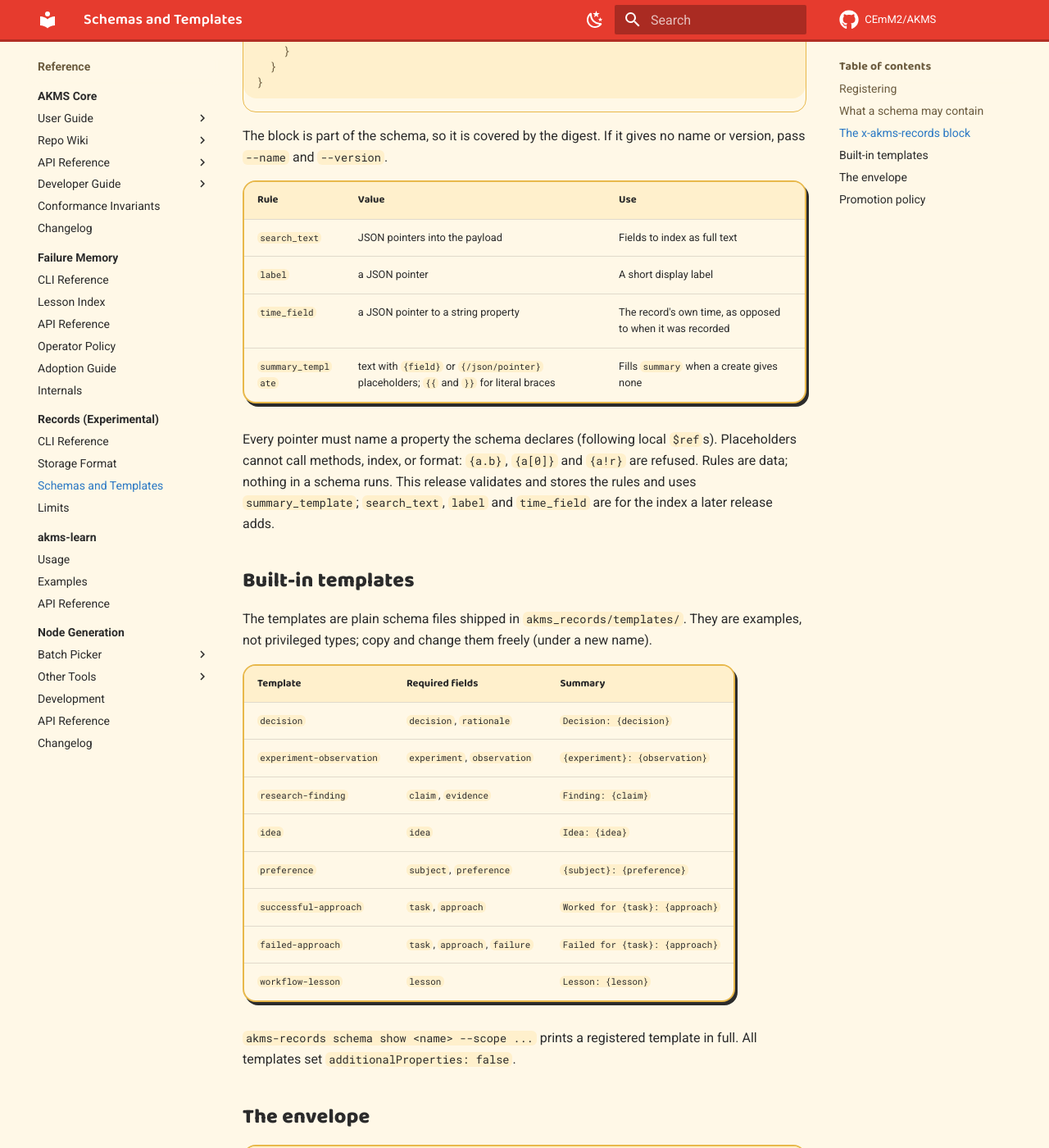
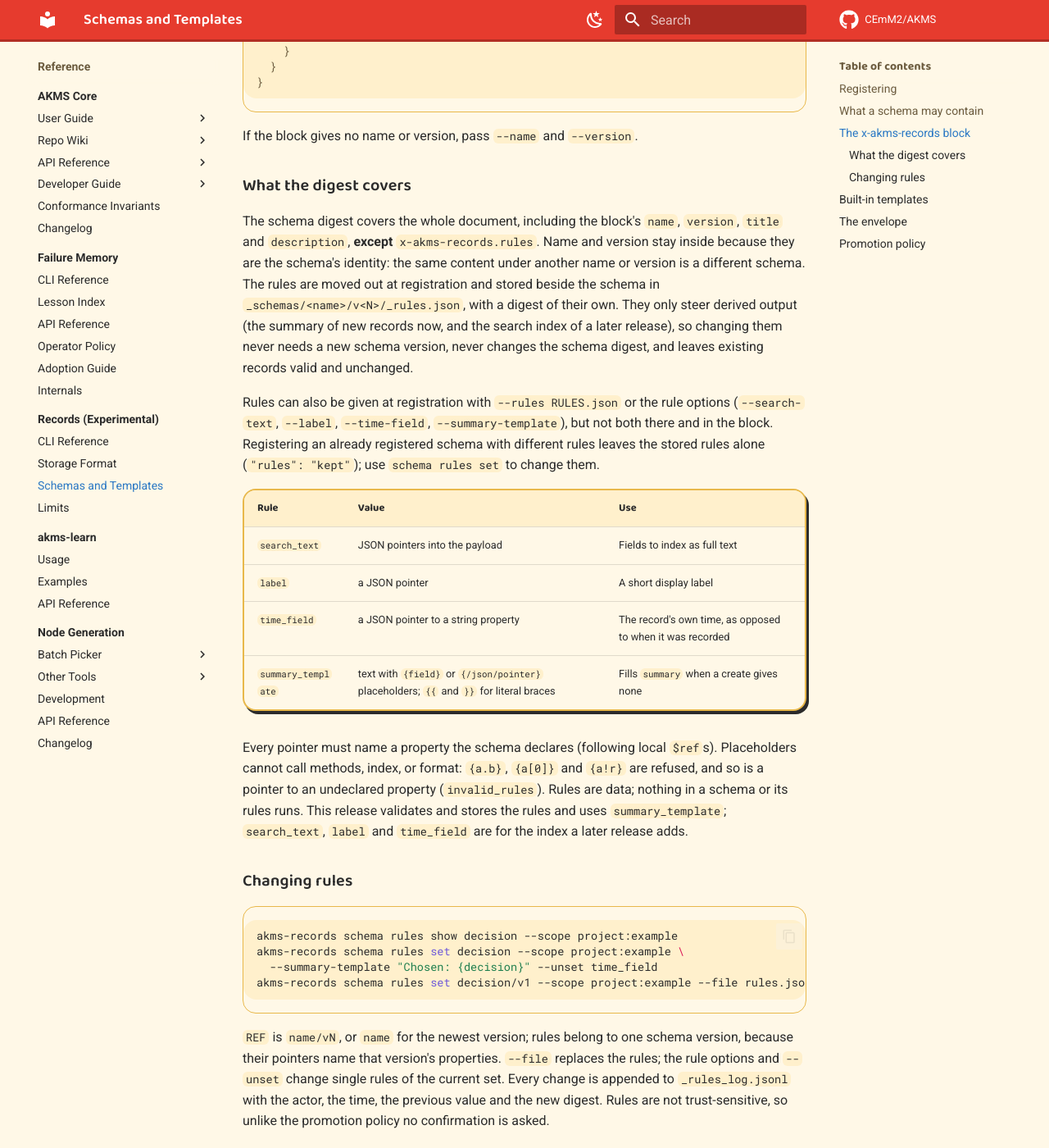
Before and after one commit to CEmM2/AKMS, an MkDocs documentation site: the page built from docs/reference/records/schemas-and-templates.md, in a window 1280 px wide and 1400 px high, scrolled down 1759 px. Shown: the whole window at 82% size. Built offline with MkDocs 1.6.1 and Material for MkDocs 9.7.7, drawn with Linux system fonts in a browser that asks for light colours; comment, search, counter and statistics services are not loaded; some of the changed text lies outside the part shown.

Commit message:
docs(records): rules beside the schema, report-only doctor, deletion gap
The schema page documents the digest boundary and the rules commands; the
CLI reference documents report-only doctor, --fix and its checks; the
storage-format and limits pages state plainly that deleting the newest
revision file goes undetected, why (a mutable head file would conflict in
git merges), and that git history is the remedy for a project store.

Co-Authored-By: Claude Opus 5.5 <noreply@anthropic.com>

````diff
--- a/docs/reference/records/schemas-and-templates.md
+++ b/docs/reference/records/schemas-and-templates.md
@@ -15,8 +15,9 @@ akms-records schema register ./research-decision.schema.json --scope project:exa
 akms-records schema register --template idea --scope project:example
 ```
 
-Registration stores the schema's canonical JSON and the SHA-256 of it. Every
-record written against the schema carries that digest. Loading a schema
+Registration stores the schema's canonical JSON and the SHA-256 of it, and
+stores any extraction rules beside it. Every record written against the schema
+carries the schema digest. Loading a schema
 recomputes it, and a schema whose content no longer matches is refused
 (`schema_tampered`); a formatting-only edit keeps the digest. Registering the
 same content again does nothing. Different content under an existing
@@ -75,8 +76,25 @@ A schema may carry its name, version and extraction rules:
 }
 ```
 
-The block is part of the schema, so it is covered by the digest. If it gives
-no name or version, pass `--name` and `--version`.
+If the block gives no name or version, pass `--name` and `--version`.
+
+### What the digest covers
+
+The schema digest covers the whole document, including the block's `name`,
+`version`, `title` and `description`, **except** `x-akms-records.rules`.
+Name and version stay inside because they are the schema's identity: the same
+content under another name or version is a different schema. The rules are
+moved out at registration and stored beside the schema in
+`_schemas/<name>/v<N>/_rules.json`, with a digest of their own. They only
+steer derived output (the summary of new records now, and the search index of
+a later release), so changing them never needs a new schema version, never
+changes the schema digest, and leaves existing records valid and unchanged.
+
+Rules can also be given at registration with `--rules RULES.json` or the rule
+options (`--search-text`, `--label`, `--time-field`, `--summary-template`),
+but not both there and in the block. Registering an already registered schema
+with different rules leaves the stored rules alone (`"rules": "kept"`); use
+`schema rules set` to change them.
 
 | Rule | Value | Use |
 |---|---|---|
@@ -87,10 +105,31 @@ no name or version, pass `--name` and `--version`.
 
 Every pointer must name a property the schema declares (following local
 `$ref`s). Placeholders cannot call methods, index, or format: `{a.b}`,
-`{a[0]}` and `{a!r}` are refused. Rules are data; nothing in a schema runs.
-This release validates and stores the rules and uses `summary_template`;
-`search_text`, `label` and `time_field` are for the index a later release
-adds.
+`{a[0]}` and `{a!r}` are refused, and so is a pointer to an undeclared
+property (`invalid_rules`). Rules are data; nothing in a schema or its rules
+runs. This release validates and stores the rules and uses
+`summary_template`; `search_text`, `label` and `time_field` are for the index
+a later release adds.
+
+### Changing rules
+
+```bash
+akms-records schema rules show decision --scope project:example
+akms-records schema rules set decision --scope project:example \
+  --summary-template "Chosen: {decision}" --unset time_field
+akms-records schema rules set decision/v1 --scope project:example --file rules.json
+```
+
+`REF` is `name/vN`, or `name` for the newest version; rules belong to one
+schema version, because their pointers name that version's properties.
+`--file` replaces the rules; the rule options and `--unset` change single
+rules of the current set. Every change is appended to `_rules_log.jsonl` with
+the actor, the time, the previous value and the new digest. Rules are not
+trust-sensitive, so unlike the promotion policy no confirmation is asked.
+
+A rules change affects only what is derived from now on: records keep their
+summaries. The rules digest is stored so that a later index can tell its
+extracted text is out of date and re-extract it.
 
 ## Built-in templates
 
````
Also changed, not shown: CHANGELOG.md (+7 -3 lines), docs/reference/records/cli-reference.md (+45 -19 lines), docs/reference/records/index.md (+2 -2 lines), docs/reference/records/limits.md (+12 -2 lines), docs/reference/records/storage-format.md (+23 -7 lines).
